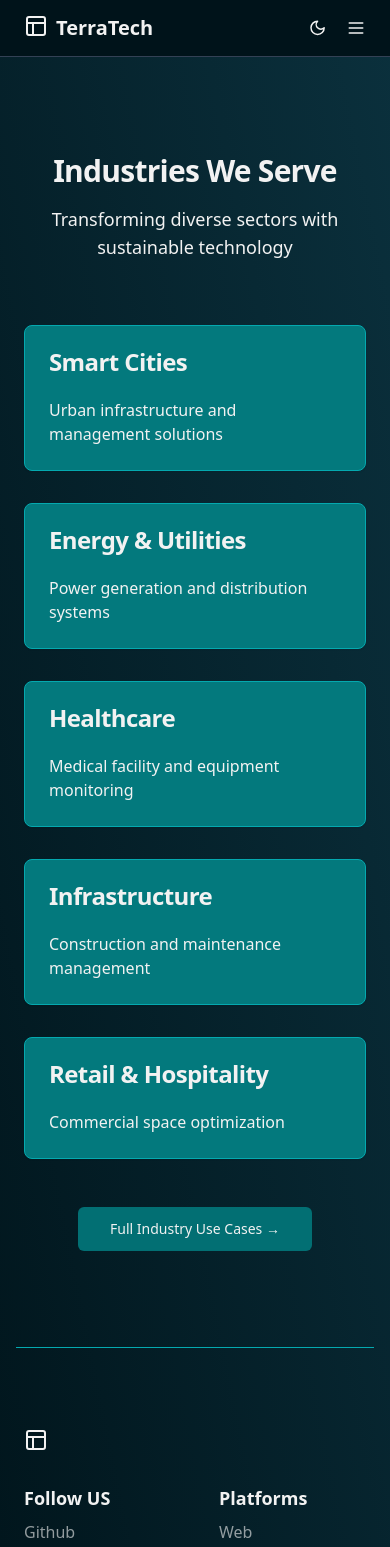
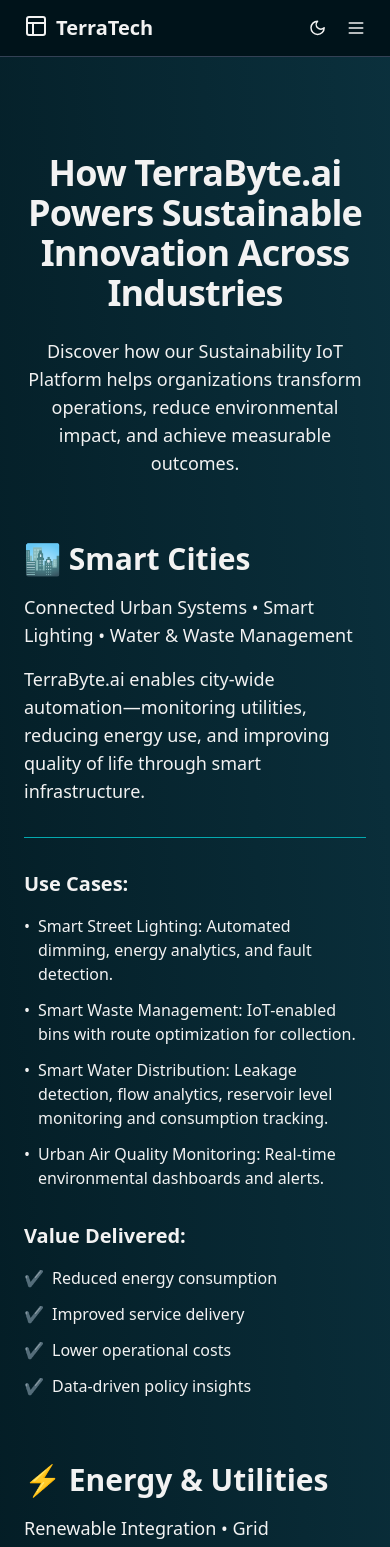
Before and after one commit to ishaanwadhwa/terratech, a React (Vite) app: page /industries in a window 390 px wide. Shown: the top 1547 px of the page. Built offline with nearby package versions, Linux system fonts and the light colour scheme.

Commit message:
final changes v1

```diff
--- a/src/App.tsx
+++ b/src/App.tsx
@@ -20,7 +20,7 @@
       <WhoWeAre isHomePage={true} />
       <WhatWeDo isHomePage={true} />
       <TerraBytePlatform isHomePage={true} />
-      <Industries />
+      <Industries isHomePage={true} />
       <SustainabilityImpact />
       <CaseStudies />
       <ContactSection />
--- a/src/components/Hero.tsx
+++ b/src/components/Hero.tsx
@@ -28,11 +28,11 @@
           that enables smarter and greener decision-making.
         </p>
       </div>
-      <div className="flex gap-4">
-        <Button size="lg" asChild>
+      <div className="flex flex-col sm:flex-row gap-4 w-full max-w-[980px] px-4 items-center justify-center">
+        <Button size="lg" asChild className="w-full sm:w-auto whitespace-nowrap">
           <a href="/platform">Explore Our Sustainability Platform</a>
         </Button>
-        <Button size="lg" variant="outline" asChild>
+        <Button size="lg" variant="outline" asChild className="w-full sm:w-auto whitespace-nowrap">
           <a href="/contact">Contact Us</a>
         </Button>
       </div>
--- a/src/components/Industries.tsx
+++ b/src/components/Industries.tsx
@@ -1,30 +1,98 @@
 import { Button } from "../components/ui/button";
 import { Card, CardContent, CardHeader, CardTitle } from "../components/ui/card";
 
-export function Industries() {
+interface IndustriesProps {
+  isHomePage?: boolean;
+}
+
+export function Industries({ isHomePage = false }: IndustriesProps) {
   const industries = [
     {
-      title: "Smart Cities",
-      description: "Urban infrastructure and management solutions",
+      title: "🏙️ Smart Cities",
+      description: "Connected Urban Systems • Smart Lighting • Water & Waste Management",
+      description2: "<a href='https://terra-byte.ai' target='_blank' rel='noopener noreferrer' className='text-primary underline hover:text-primary/80'>TerraByte.ai</a> enables city-wide automation—monitoring utilities, reducing energy use, and improving quality of life through smart infrastructure.",
+      useCases: [
+        "Smart Street Lighting: Automated dimming, energy analytics, and fault detection.",
+        "Smart Waste Management: IoT-enabled bins with route optimization for collection.",
+        "Smart Water Distribution: Leakage detection, flow analytics, reservoir level monitoring and consumption tracking.",
+        "Urban Air Quality Monitoring: Real-time environmental dashboards and alerts."
+      ],
+      valueDelivered: [
+        "Reduced energy consumption",
+        "Improved service delivery",
+        "Lower operational costs",
+        "Data-driven policy insights"
+      ]
     },
     {
-      title: "Energy & Utilities",
-      description: "Power generation and distribution systems",
+      title: "⚡ Energy & Utilities",
+      description: "Renewable Integration • Grid Monitoring • Predictive Maintenance",
+      description2: "Our platform brings intelligence to solar, wind, hybrid, and utility networks—enabling optimization, forecasting, and downtime reduction.",
+      useCases: [
+        "Solar PV & Micro-Wind Monitoring: Real-time performance tracking and predictive alerts.",
+        "Hybrid Grid Management: Load balancing, remote diagnostics, and fault isolation.",
+        "Substation and Transformer Monitoring: Condition-based maintenance and uptime improvement."
+      ],
+      valueDelivered: [
+        "Enhanced asset utilization",
+        "Reduced downtime",
+        "Carbon footprint reduction",
+        "Smart grid readiness"
+      ]
     },
     {
-      title: "Healthcare",
-      description: "Medical facility and equipment monitoring",
+      title: "🏥 Healthcare",
+      description: "Environment Monitoring • Equipment Uptime • Energy Efficiency",
+      description2: "Our platform brings intelligence to solar, wind, hybrid, and utility networks—enabling optimization, forecasting, and downtime reduction.",
+      useCases: [
+        "Connected Medical Devices: Connect medical device outputs with the HIS systems for real-time monitoring and analysis.",
+        "Energy Monitoring: Real-time usage insights and alerts for hospitals and labs.",
+        "Medical Equipment Tracking: Uptime monitoring and predictive maintenance.",
+        "Air Quality & Environment Sensing: Indoor air compliance and filtration feedback."
+      ],
+      valueDelivered: [
+        "Regulatory compliance",
+        "Asset efficiency",
+        "Energy cost savings",
+        "Safer patient environments"
+      ]
     },
     {
-      title: "Infrastructure",
-      description: "Construction and maintenance management",
+      title: "🏗️ Infrastructure",
+      description: "Structural Health • Site Monitoring • Asset Optimization",
+      description2: "From construction sites to smart buildings, our platform enables data-driven decisions with real-time alerts and predictive maintenance.",
+      useCases: [
+        "Smart Construction Monitoring: Site-level energy, noise, air quality, and vibration tracking.",
+        "Structural Health Monitoring: Real-time stress, crack, and tilt monitoring in bridges/buildings.",
+        "Asset Utilization Analytics: Heavy equipment usage tracking and downtime prevention."
+      ],
+      valueDelivered: [
+        "Improved safety",
+        "Compliance reporting",
+        "Lower project delays",
+        "Optimized asset lifecycle"
+      ]
     },
     {
-      title: "Retail & Hospitality",
-      description: "Commercial space optimization",
+      title: "🛍️ Retail & Hospitality",
+      description: "Energy Optimization • Smart Facilities • Sustainability KPIs",
+      description2: "Whether it's a single store or global chain, <a href='https://terra-byte.ai' target='_blank' rel='noopener noreferrer' className='text-primary underline hover:text-primary/80'>TerraByte.ai</a> improves energy usage, tracks environmental conditions, and boosts ESG performance.",
+      useCases: [
+        "Store Energy Optimization: Lighting, HVAC, and refrigeration monitoring.",
+        "Smart Environment Control: Comfort zone management based on occupancy and conditions.",
+        "Sustainability Dashboards: Real-time ESG and carbon reporting.",
+        "Cold Storage Compliance: Freezer and chiller monitoring in restaurants and supermarkets."
+      ],
+      valueDelivered: [
+        "Reduced utility bills",
+        "ESG data readiness",
+        "Improved guest comfort",
+        "Brand sustainability differentiation"
+      ]
     },
   ];
 
+  if (isHomePage) {
     return (
       <section className="container py-24">
         <div className="mx-auto max-w-3xl text-center">
@@ -32,7 +100,20 @@
             Industries We Serve
           </h2>
           <p className="mt-4 text-lg text-muted-foreground">
-          Transforming diverse sectors with sustainable technology
+            Sustainable Transformation Through IoT Intelligence
+          </p>
+          <p className="mt-4 text-lg text-muted-foreground">
+            At TerraTech, we help organizations across industries digitize their operations and meet their sustainability goals.
+            Our{" "}
+            <a
+              href="https://terra-byte.ai"
+              target="_blank"
+              rel="noopener noreferrer"
+              className="text-primary underline hover:text-primary/80"
+            >
+              TerraByte.ai
+            </a>{" "}
+            Sustainability IoT Platform delivers real-time visibility, AI-driven insights, and automation—making environmental and operational efficiency measurable and actionable.
           </p>
         </div>
         <div className="mx-auto mt-16 grid max-w-5xl gap-8 sm:grid-cols-2 lg:grid-cols-3">
@@ -42,16 +123,72 @@
                 <CardTitle>{industry.title}</CardTitle>
               </CardHeader>
               <CardContent>
-              <p className="text-muted-foreground">{industry.description}</p>
+                <p className="text-muted-foreground mb-6">{industry.description}</p>
+                {industry.description2 && (
+                  <p className="text-muted-foreground" dangerouslySetInnerHTML={{ __html: industry.description2 }} />
+                )}
               </CardContent>
             </Card>
           ))}
         </div>
         <div className="mt-12 text-center">
+          {isHomePage && (
             <Button size="lg" asChild>
               <a href="/industries">Full Industry Use Cases →</a>
             </Button>
+          )}
         </div>
       </section>
     );
   }
+
+  return (
+    <section className="container py-24">
+      <div className="mx-auto max-w-3xl text-center">
+        <h1 className="text-4xl font-bold tracking-tight sm:text-5xl">
+          How TerraByte.ai Powers Sustainable Innovation Across Industries
+        </h1>
+        <p className="mt-6 text-lg text-muted-foreground">
+          Discover how our Sustainability IoT Platform helps organizations transform operations, reduce environmental impact, and achieve measurable outcomes.
+        </p>
+      </div>
+      <div className="mx-auto mt-16 max-w-5xl space-y-16">
+        {industries.map((industry) => (
+          <div key={industry.title} className="space-y-8">
+            <div className="border-b pb-8">
+              <h2 className="text-3xl font-bold mb-4">{industry.title}</h2>
+              <p className="text-lg text-muted-foreground mb-4">{industry.description}</p>
+              {industry.description2 && (
+                <p className="text-lg text-muted-foreground" dangerouslySetInnerHTML={{ __html: industry.description2 }} />
+              )}
+            </div>
+            <div className="grid md:grid-cols-2 gap-8">
+              <div>
+                <h3 className="text-xl font-semibold mb-4">Use Cases:</h3>
+                <ul className="space-y-3">
+                  {industry.useCases.map((useCase, index) => (
+                    <li key={index} className="flex items-start">
+                      <span className="mr-2">•</span>
+                      <span>{useCase}</span>
+                    </li>
+                  ))}
+                </ul>
+              </div>
+              <div>
+                <h3 className="text-xl font-semibold mb-4">Value Delivered:</h3>
+                <ul className="space-y-3">
+                  {industry.valueDelivered.map((value, index) => (
+                    <li key={index} className="flex items-start">
+                      <span className="mr-2">✔️</span>
+                      <span>{value}</span>
+                    </li>
+                  ))}
+                </ul>
+              </div>
+            </div>
+          </div>
+        ))}
+      </div>
+    </section>
+  );
+}
--- a/src/components/SustainabilityImpact.tsx
+++ b/src/components/SustainabilityImpact.tsx
@@ -1,27 +1,35 @@
 import { Button } from "../components/ui/button";
-import { Card, CardContent, CardHeader, CardTitle } from "../components/ui/card";
+import { Card } from "../components/ui/card";
 
 export function SustainabilityImpact() {
-  const metrics = [
+  const tiles = [
     {
-      title: "Energy Saved",
-      value: "1.2M",
-      unit: "kWh",
+      icon: "⚡",
+      heading: "ENERGY SAVINGS POTENTIAL",
+      subheading: "UP TO 20% REDUCTION",
+      description:
+        "in electricity usage by optimizing lighting, HVAC, and industrial loads through IoT–based automation",
     },
     {
-      title: "Carbon Reduction",
-      value: "500",
-      unit: "Tons",
+      icon: "🌱",
+      heading: "CARBON EMISSION REDUCTION",
+      subheading: "UP TO 30% LOWER CARBON FOOTPRINT",
+      description:
+        "when integrating renewable energy, smart grid controls, and predictive maintenance",
     },
     {
-      title: "Connected Devices",
-      value: "10K",
-      unit: "",
+      icon: "🔗",
+      heading: "CONNECTED INFRASTRUCTURE",
+      subheading: "THOUSANDS OF IoT ENDPOINTS",
+      description:
+        "from sensors and controllers to gateways can be deployed across diverse sectors and geographies",
     },
     {
-      title: "Active Monitoring Zones",
-      value: "50",
-      unit: "",
+      icon: "🗺️",
+      heading: "SCALABLE MONITORING ZONES",
+      subheading: "MULTI-SITE, MULTI-COUNTRY VISIBILITY",
+      description:
+        "enabling unified control across urban, industrial, healthcare, or commercial environments",
     },
   ];
 
@@ -37,27 +45,20 @@
   return (
     <section className="container py-24 bg-muted/50">
       <div className="mx-auto max-w-3xl text-center">
-        <h2 className="text-3xl font-bold tracking-tight sm:text-4xl">
+        <h2 className="text-3xl font-bold tracking-tight sm:text-4xl mb-2">
           Sustainability Impact
         </h2>
-        <p className="mt-4 text-lg text-muted-foreground">
-          Measurable results for a greener future
+        <p className="text-lg text-muted-foreground">
+          The Potential of Smart, Data-Driven Sustainability
         </p>
       </div>
       <div className="mx-auto mt-16 grid max-w-5xl gap-8 sm:grid-cols-2 lg:grid-cols-4">
-        {metrics.map((metric) => (
-          <Card key={metric.title}>
-            <CardHeader>
-              <CardTitle className="text-center">{metric.title}</CardTitle>
-            </CardHeader>
-            <CardContent className="text-center">
-              <div className="text-4xl font-bold">
-                {metric.value}
-                <span className="text-lg text-muted-foreground ml-1">
-                  {metric.unit}
-                </span>
-              </div>
-            </CardContent>
+        {tiles.map((tile) => (
+          <Card key={tile.heading} className="flex flex-col items-center p-6 text-center h-full">
+            <div className="text-4xl mb-4">{tile.icon}</div>
+            <div className="font-semibold uppercase tracking-wide text-base mb-2">{tile.heading}</div>
+            <div className="font-bold text-2xl mb-2">{tile.subheading}</div>
+            <div className="text-muted-foreground text-base leading-snug">{tile.description}</div>
           </Card>
         ))}
       </div>
--- a/src/components/TerraBytePlatform.tsx
+++ b/src/components/TerraBytePlatform.tsx
@@ -24,12 +24,13 @@
         <div className="flex justify-center gap-8 text-lg font-medium">
           <span>Real-time Monitoring</span>
           <span>|</span>
-          <span>Control</span>
+          <span>Remote Control</span>
           <span>|</span>
-          <span>Optimization</span>
+          <span>AI-Driven Optimization</span>
         </div>
         <p className="text-lg text-muted-foreground">
-          Scalable Across Urban & Rural Environments
+        Built for Scalability Across Urban and Rural Environments,
+        the TerraByte Sustainability IoT Platform connects energy, infrastructure, and industry—turning data into action.
         </p>
           <Button size="lg" asChild>
             <a href="/platform">Explore TerraByte Platform</a>
```
Also changed, not shown: src/components/WhoWeAre.tsx (+4 -4 lines), src/assets/founder1.jpeg (added). Lines whose indentation alone changed are shown as unchanged.
